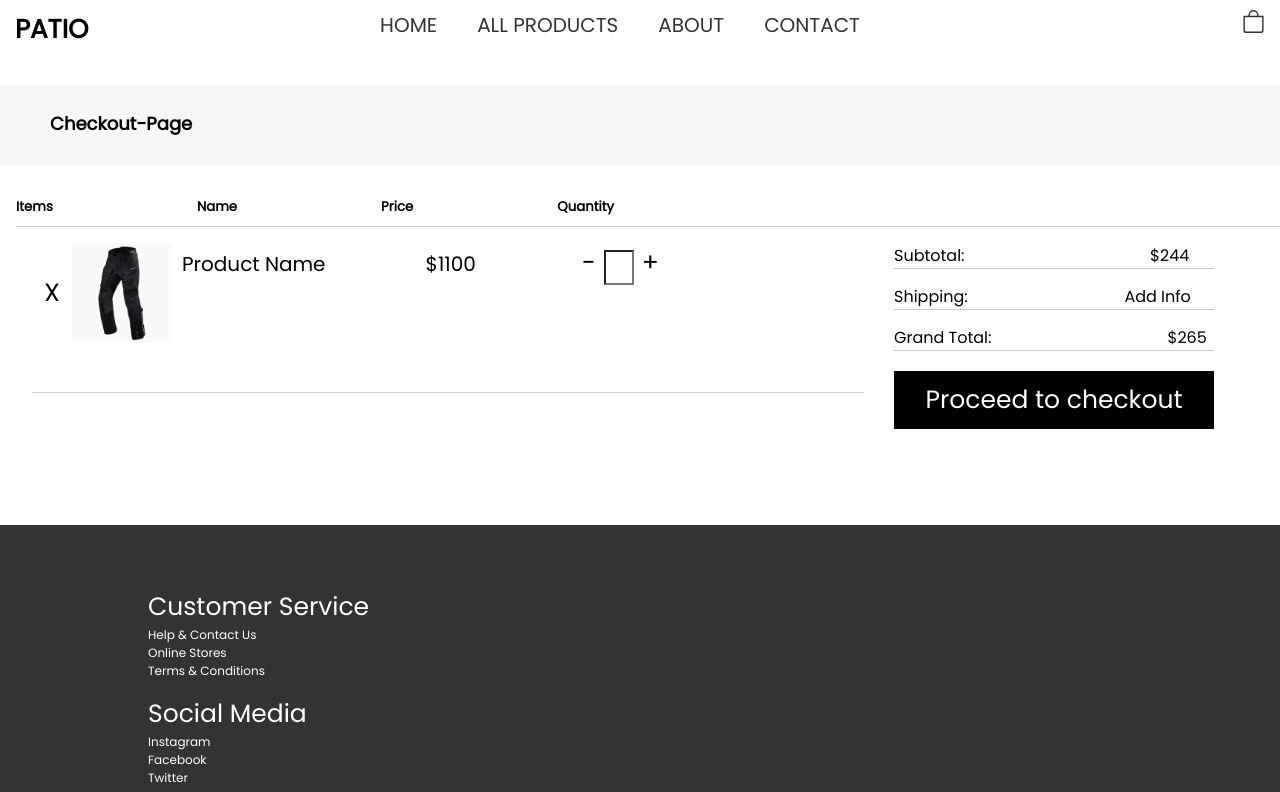
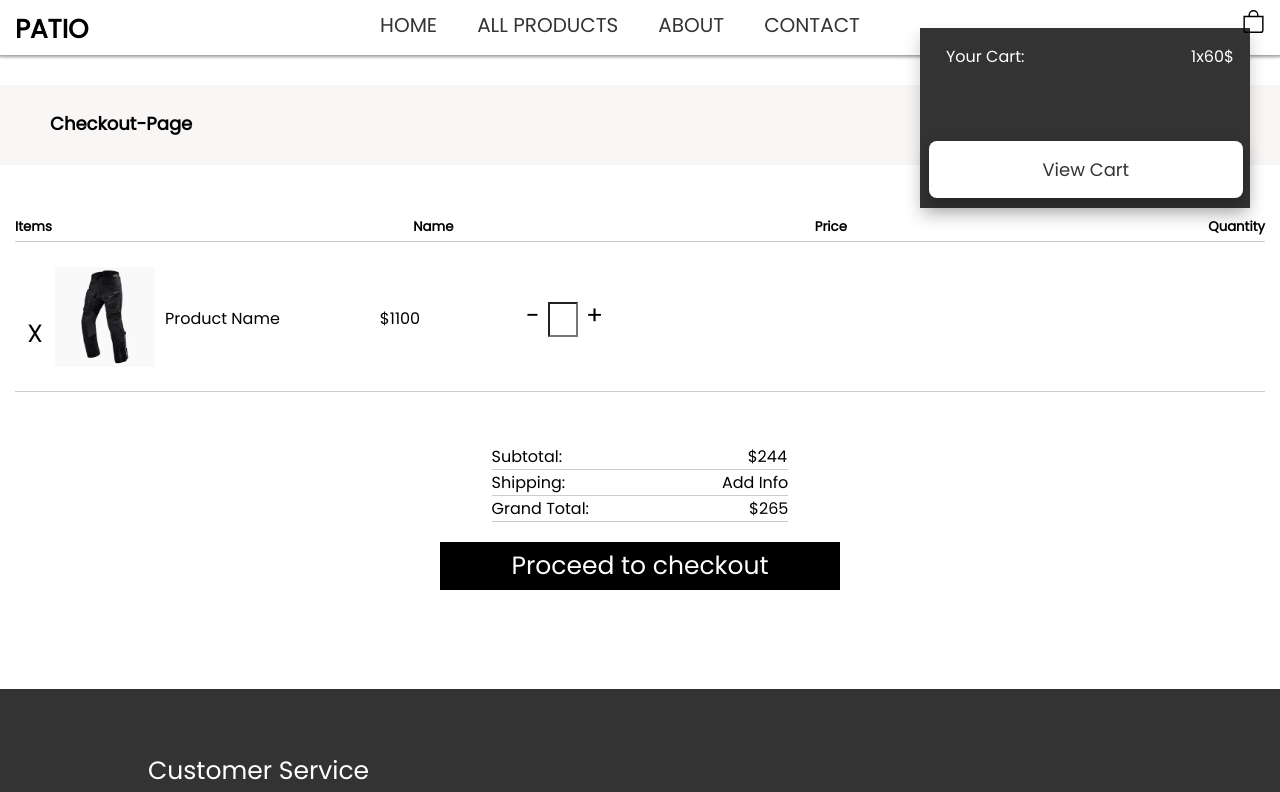
Before and after one commit to aldobasicarnel/ReactWebApp, a React (Create React App) app in the folder react-web-shop/: page /checkout in a window 1280 px wide. Shown: the top 792 px of the page. Built offline with nearby package versions, Linux system fonts and the light colour scheme.

Commit message:
Checkout page done

```diff
--- a/react-web-shop/src/Components/CheckoutPage/Checkout/Checkout.css
+++ b/react-web-shop/src/Components/CheckoutPage/Checkout/Checkout.css
@@ -1,24 +1,36 @@
+.flexbox-container {
+  padding: 0;
+  width: 100%;
+  margin: auto;
+}
 .checkout-title {
   display: flex;
   flex-direction: row;
-  margin: 1rem;
   height: 30px;
-  gap: 9rem;
+  gap: 3rem;
   width: 100%;
   border-bottom: 1px solid rgba(0, 0, 0, 0.2);
+  margin: 0;
+  justify-content: space-between;
+  align-items: center;
 }
 .flexbox {
+  padding: 15px;
   display: flex;
-  flex-direction: row;
-  margin: auto 2rem;
+  flex-direction: column;
   width: 100%;
+  flex-wrap: nowrap;
+  align-content: center;
+  justify-content: space-evenly;
+  align-items: flex-end;
 }
 .product-info {
-  width: 65%;
+  width: 100%;
   height: 150px;
   display: flex;
   flex-direction: row;
   border-bottom: 1px solid rgba(0, 0, 0, 0.2);
+  align-items: center;
 }
 .info-img {
   width: 100px;
@@ -37,6 +49,7 @@
   width: 30px;
   margin: 5px;
   margin-top: 30px;
+  z-index: 1;
 }
 .desc-btns {
   display: inline-block;
@@ -49,29 +62,27 @@
   height: 35px;
 }
 .checkout-info {
-  width: 25%;
+  width: 100%;
   display: flex;
   flex-direction: column;
   height: 250px;
-  margin-left: 30px;
+  justify-content: center;
+  align-items: center;
 }
 .price-info {
   display: flex;
-  flex-direction: row;
   border-bottom: 1px solid rgba(0, 0, 0, 0.2);
   gap: 11.6rem;
-  margin-bottom: 15px;
+  flex-direction: row;
 }
 .price {
   display: flex;
   align-items: center;
 }
 .shipping-info {
+  border-bottom: 1px solid rgba(0, 0, 0, 0.2);
   display: flex;
-  flex-direction: row;
-  border-bottom: 1px solid rgba(0, 0, 0, 0.2);
   gap: 9.8rem;
-  margin-bottom: 15px;
 }
 .shipping {
   display: flex;
@@ -82,10 +93,9 @@
   color: black;
 }
 .total-amount {
+  border-bottom: 1px solid rgba(0, 0, 0, 0.2);
   display: flex;
-  flex-direction: row;
-  border-bottom: 1px solid rgba(0, 0, 0, 0.2);
-  gap: 11rem;
+  gap: 10rem;
 }
 .amount {
   display: flex;
@@ -93,9 +103,9 @@
 }
 .order-btn {
   margin-top: 20px;
-  width: 100%;
+  width: 400px;
   background-color: #000;
-  padding: 10px 12px;
+  padding: 5px 8px;
   color: #fff;
 }
 
@@ -103,21 +113,22 @@
   .checkout-title {
     display: flex;
     flex-direction: row;
-    margin: 1rem;
     height: 30px;
-    gap: 3em;
+    gap: 3rem;
     width: 100%;
     border-bottom: 1px solid rgba(0, 0, 0, 0.2);
+    margin: 0;
+    justify-content: flex-start;
+    align-items: center;
   }
 
   .flexbox {
+    padding: 10px;
     display: flex;
     flex-direction: column;
-    margin: 15px;
     width: 100%;
   }
   .product-info {
-    margin: 10px;
     width: 100%;
     height: 150px;
     display: flex;
@@ -129,6 +140,7 @@
     width: 20px;
     margin-top: 0px;
     margin-right: 10px;
+    z-index: 1;
   }
   .info-img {
     width: 100px;
@@ -153,13 +165,16 @@
     margin: 1rem;
     height: 35px;
   }
+  .order-info {
+    width: 100%;
+    margin: auto;
+  }
 
   .checkout-info {
     width: 100%;
     display: flex;
     flex-direction: column;
     height: 250px;
-    margin-left: 10px;
   }
   .price-info {
     border-bottom: 1px solid rgba(0, 0, 0, 0.2);
@@ -188,10 +203,10 @@
     display: inline;
   }
   .order-btn {
-    margin-top: 20px;
     width: 100%;
+    margin: auto;
     background-color: #000;
-    padding: 5px 8px;
+    padding: 5px 5px;
     color: #fff;
   }
 }
--- a/react-web-shop/src/Components/CheckoutPage/Checkout/Checkout.js
+++ b/react-web-shop/src/Components/CheckoutPage/Checkout/Checkout.js
@@ -4,13 +4,14 @@ import img from "../../HomePage/Slider/images/jeans.png";
 const Checkout = () => {
   return (
     <div className="flexbox-container">
+      <div className="flexbox">
+        {" "}
         <div className="checkout-title">
           <h5>Items</h5>
           <h5>Name</h5>
           <h5>Price</h5>
           <h5>Quantity</h5>
         </div>
-      <div className="flexbox">
         <div className="product-info">
           <button className="delete-btn">X</button>
           <img className="info-img" src={img} alt=""></img>
@@ -25,6 +26,7 @@ const Checkout = () => {
           </div>
         </div>
         <div className="checkout-info">
+          <div className="order-info">
             <div className="price-info">
               <p className="price">Subtotal:</p>
               <p className="price">$244</p>
@@ -37,6 +39,8 @@ const Checkout = () => {
               <p className="amount">Grand Total:</p>
               <p className="amount">$265</p>
             </div>
+          </div>
+
           <button className="order-btn">Proceed to checkout</button>
         </div>
       </div>
--- a/react-web-shop/src/Components/HomePage/NavBar/NavBar.css
+++ b/react-web-shop/src/Components/HomePage/NavBar/NavBar.css
@@ -2,12 +2,10 @@ nav {
   width: 100%;
   height: 55px;
   background-color: var(--primary-color);
-  box-shadow: 2px 2px 2px solid rgba(0, 0, 0, 0.4);
+  box-shadow: 0px 1px 3px 1px rgb(0, 0, 0, 0.4);
   position: relative;
   z-index: 9;
-  justify-content: space-between;
-  display: flex;
-  flex-direction: column;
+  justify-content: center;
 }
 
 .title {
@@ -24,53 +22,70 @@ nav {
 
 .cart {
   position: absolute;
+  top: 10px;
+  right: 15px;
   display: inline-block;
 }
 .drop-cart-btn {
-  color: var(--secondary-list-color);
-  position: fixed;
-  top: 10px;
-  right: 15px;
-  text-align: center;
+  position: absolute;
+  top: 0px;
+  right: 0px;
 }
+.drop-cart-btn:focus {
+  outline: none;
+}
+.cart svg {
+  background-color: transparent;
+  position: absolute;
+  top: 5px;
+  right: 5px;
+}
+
 .dropdown-content {
   display: none;
   position: absolute;
   background-color: var(--secondary-list-color);
-  opacity: 0.9;
   color: #fff;
   height: 180px;
-  min-width: 160px;
-  width: 180px;
+  min-width: 150px;
+  width: 150px;
   top: 10px;
   right: 10px;
   box-shadow: 0px 8px 16px 0px rgba(0, 0, 0, 0.2);
-  z-index: 999;
+  z-index: 1;
+  padding: 1rem;
+}
+.show {
+  display: block;
+  width: 80px;
 }
 .checkout-btn {
   display: block;
   font-size: 18px;
   position: absolute;
-  bottom: 5px;
-  left: 5px;
+  bottom: 20px;
   right: 5px;
+  width: 100px;
+  border-radius: 8px;
+  color: var(--secondary-list-color);
+  box-shadow: 0px 8px 16px 0px rgba(0, 0, 0, 0.3);
+  padding: 1px;
+  background-color: var(--primary-color);
 }
 .cart-price {
   display: flex;
   background-color: transparent;
   margin-left: 10px;
   gap: 0.5rem;
+  flex-direction: row-reverse;
+  flex-wrap: wrap;
+  align-content: stretch;
+  justify-content: center;
+  align-items: flex-start;
 }
 .cart-price p,
 span {
   background-color: transparent;
-}
-.show {
-  display: block;
-}
-.cart svg {
-  background-color: transparent;
-  position: fixed;
 }
 
 button {
@@ -184,6 +199,8 @@ nav .navbar-list.active {
     align-items: center;
     justify-content: space-between;
     z-index: 1000;
+    display: flex;
+    flex-direction: column;
   }
 
   nav .title {
@@ -283,45 +300,65 @@ nav .navbar-list.active {
   .link {
     border: none;
   }
+
   .cart {
+    position: absolute;
+    top: 10px;
+    right: 15px;
     display: inline-block;
   }
   .drop-cart-btn {
-    color: var(--secondary-list-color);
     position: absolute;
-    top: 10px;
-    right: 10px;
-    text-align: center;
+    top: 0px;
+    right: 0px;
   }
+  .drop-cart-btn:focus {
+    outline: none;
+  }
+  .cart svg {
+    background-color: transparent;
+    position: absolute;
+    top: 5px;
+    right: 5px;
+  }
+
   .dropdown-content {
     display: none;
     position: absolute;
     background-color: var(--secondary-list-color);
-    min-width: 160px;
-    width: 180px;
+    color: #fff;
+    height: 180px;
+    min-width: 150px;
+    width: 150px;
+    top: 18px;
+    right: 15px;
     box-shadow: 0px 8px 16px 0px rgba(0, 0, 0, 0.2);
     z-index: 1;
+    padding: 1rem;
+  }
+  .show {
+    display: block;
+    width: 330px;
   }
   .cart-price {
-    display: flex;
-    position: absolute;
-    top: 30px;
-    background-color: transparent;
-    margin-left: 10px;
     gap: 0.5rem;
+    flex-direction: row;
+    align-content: center;
+    justify-content: space-between;
   }
   .cart-price p,
   span {
     background-color: transparent;
-    font-size: 20px;
+    font-size: 16px;
   }
   .checkout-btn {
     display: block;
+    width: 95%;
     font-size: 18px;
     position: absolute;
-    bottom: 5px;
-    left: 5px;
-    right: 5px;
+    bottom: 10px;
+    left: 9px;
+    right: 0px;
     border-radius: 8px;
     color: var(--secondary-list-color);
     box-shadow: 0px 8px 16px 0px rgba(0, 0, 0, 0.3);
@@ -330,9 +367,6 @@ nav .navbar-list.active {
   }
   .checkout-btn:hover {
     background-color: rgba(162, 162, 162, 0.9);
-  }
-  .show {
-    display: block;
   }
   .cart svg {
     background-color: transparent;
--- a/react-web-shop/src/Components/HomePage/NavBar/NavBar.js
+++ b/react-web-shop/src/Components/HomePage/NavBar/NavBar.js
@@ -110,7 +110,7 @@ const NavBar = () => {
             <path d="M8 1a2.5 2.5 0 0 1 2.5 2.5V4h-5v-.5A2.5 2.5 0 0 1 8 1zm3.5 3v-.5a3.5 3.5 0 1 0-7 0V4H1v10a2 2 0 0 0 2 2h10a2 2 0 0 0 2-2V4h-3.5zM2 5h12v9a1 1 0 0 1-1 1H3a1 1 0 0 1-1-1V5z" />
           </svg>
         </button>
-        <div className={`dropdown-content ${showCartList ? "show" : ""}`}>
+        <div className={`dropdown-content ${showCartList ? "" : "show"}`}>
           <div className="cart-price">
             <p>Your Cart:</p>
             <span>1x60$</span>
```
Lines whose indentation alone changed are shown as unchanged.
